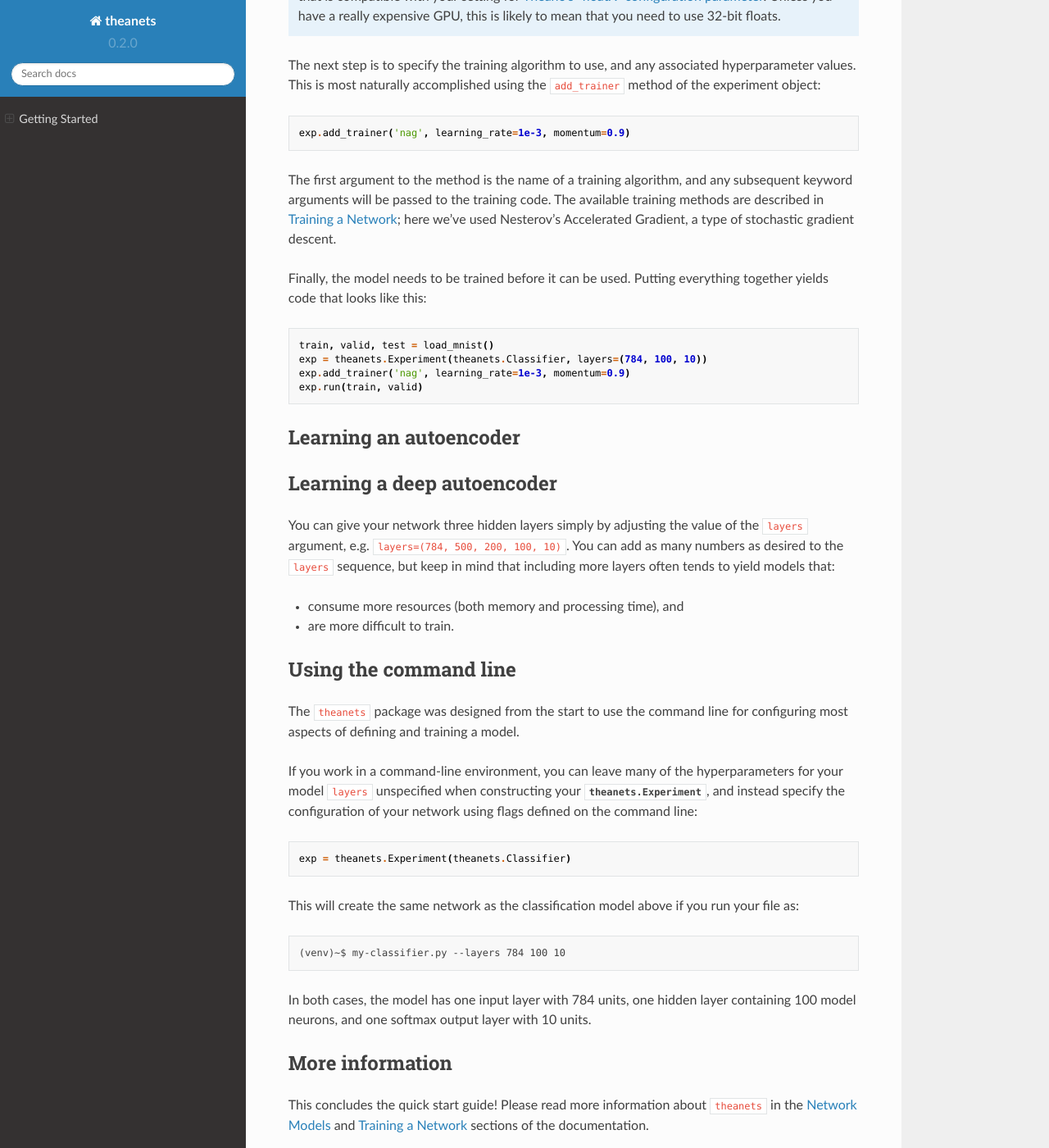
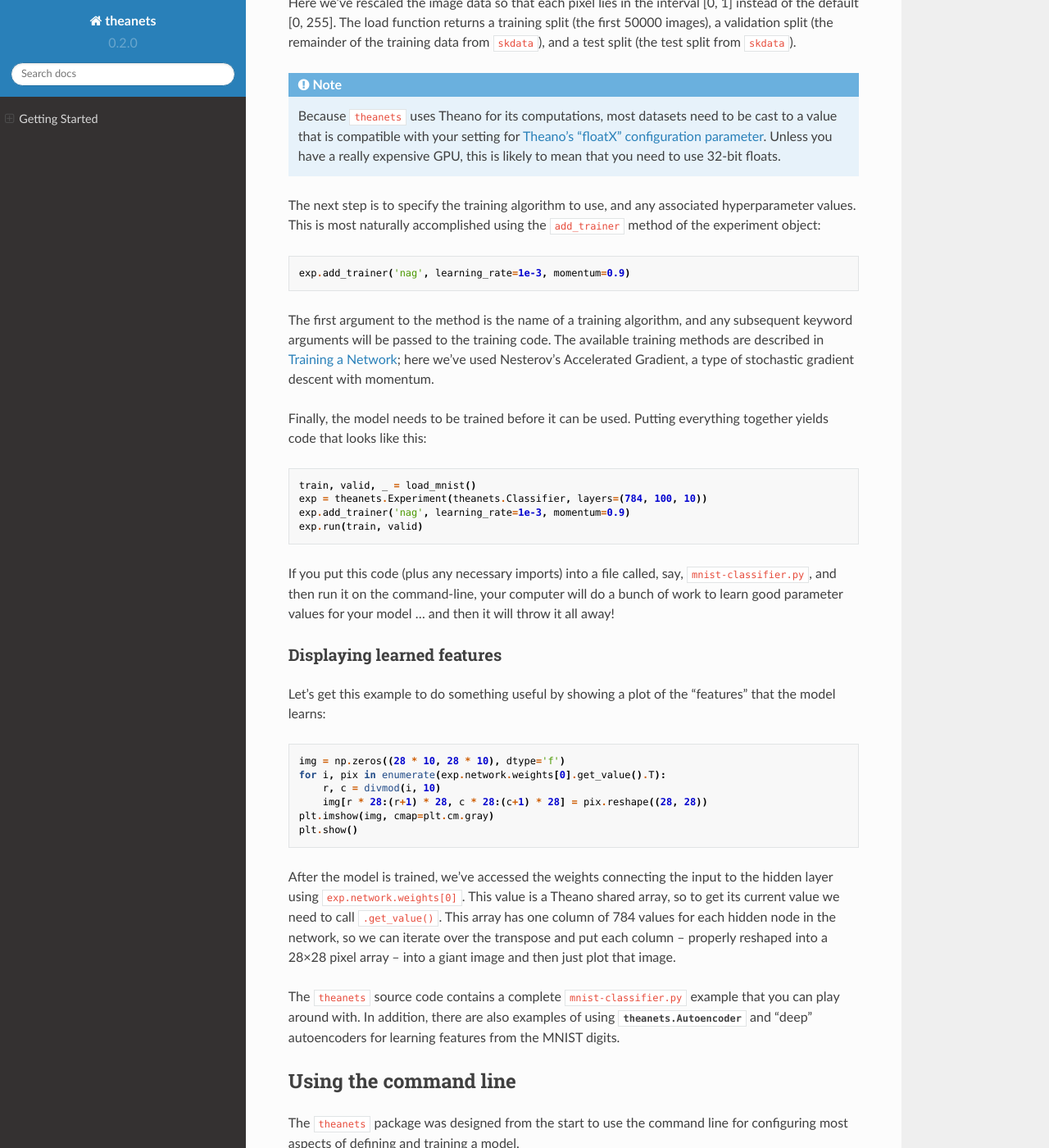
Before and after one commit to lmjohns3/theanets, a Sphinx documentation site: the page built from docs/quickstart.rst, in a window 1280 px wide and 1400 px high, scrolled down 4506 px. Shown: the whole window at 82% size. Built offline with Sphinx 7.4.7 and the Read the Docs theme 2.0.0, drawn with Linux system fonts in a browser that asks for light colours; some of the changed text lies outside the part shown.

Commit message:
Update docs!

```diff
--- a/docs/index.rst
+++ b/docs/index.rst
@@ -8,8 +8,6 @@ Theanets Documentation
 * :ref:`qs-setup`
 * :ref:`qs-overview`
 * :ref:`qs-classifier`
-* :ref:`qs-autoencoder`
-* :ref:`qs-deepautoencoder`
 * :ref:`qs-cli`
 
 :doc:`models`
--- a/docs/quickstart.rst
+++ b/docs/quickstart.rst
@@ -26,13 +27,18 @@ easiest way to do this is by using ``pip``::
   pip install theanets
 
 This command will automatically install all of the dependencies for
-``theanets``, including ``numpy`` and ``Theano``.
+``theanets``, including ``numpy`` and ``theano``.
 
 To work through the documentation you should also install a couple of supporting
 packages::
 
   pip install skdata
   pip install matplotlib
+
+These will help you obtain the example dataset described below, and also help in
+making plots of various things.
+
+.. _qs-mnist:
 
 MNIST digits
 ------------
@@ -45,12 +51,13 @@ hand-written digits. Each MNIST digit is labeled with the correct digit class
 .. image:: http://www.heikohoffmann.de/htmlthesis/img679.gif
 
 Because the MNIST digits are high-dimensional pixel arrays, they are useful for
-testing out models of unsupervised learning like autoencoders. But because the
-MNIST digits are also labeled, they are useful for testing out models of
+evaluating models of unsupervised learning like autoencoders. But because the
+MNIST digits are also labeled, they are also useful for evaluating models of
 supervised learning like classifiers. We'll address both of these tasks as
 examples in this document.
 
-For now, you can look at a few of the digits by plotting them::
+For now, you can look at a few of the digits in the image above, or by plotting
+them on your computer::
 
   import matplotlib.pyplot as plt
   import numpy.random as rng
@@ -96,8 +103,8 @@ your part. You will typically define a model by creating an experiment with a
 number of *hyperparameters* that define the specific behavior of your model. The
 skeleton of your code will usually look something like this::
 
-  # some imports -- we will leave these out of
-  # subsequent code blocks.
+  # some imports -- we will omit these
+  # from subsequent code blocks.
   import matplotlib.pyplot as plt
   import skdata.mnist
   import theanets
@@ -109,8 +116,10 @@ skeleton of your code will usually look something like this::
       hyperparam2=value2,
       ...)
 
+  # add an optimization algorithm to learn model parameters.
+  exp.add_trainer(...)
+
   # train the model.
-  exp.add_trainer(...)
   exp.run(training_data, validation_data)
 
   # use the trained model.
@@ -128,12 +137,14 @@ Several broad classes of models are pre-defined in ``theanets``:
   attempting to produce a `one-hot`_ output, a regressor attempts to produce
   some continuous-valued target vector for each input.
 
+.. _one-hot: http://en.wikipedia.org/wiki/One-hot
+
+:doc:`models` contains detailed documentation about each of the types of models
+implemented in ``theanets``.
+
 It's also pretty simple to create custom models using ``theanets``, but this is
 not needed to get started. Please see :ref:`hacking-extending` for more
-information about extending the existing models. :doc:`models` contains detailed
-documentation about each of the types of models implemented in ``theanets``.
-
-.. _one-hot: http://en.wikipedia.org/wiki/One-hot
+information about extending the existing models.
 
 .. _qs-classifier:
 
@@ -166,18 +177,17 @@ So the first hyperparameter that you'll need to set is ``layers``, which
 specifies the number and size of each layer in your network. For this example,
 the size of the MNIST images (784) determines the number of input nodes you
 need, and the number of digit classes (10) determines the output. For now, we'll
-focus on models with just one hidden layer, so you need to choose a value for
-the number of hidden nodes. Let's just choose a nice round number like 100 and
-see what happens::
+focus on models with just one hidden layer, so you only need to choose a value
+for the number of hidden nodes. Let's just choose a nice round number like 100
+and see what happens::
 
   exp = theanets.Experiment(
       theanets.Classifier,
       layers=(784, 100, 10))
 
-This is already close to a model that can be trained up and used. In this
-example, the classifier network will have one input layer containing 784
-neurons, one hidden layer containing 100 neurons, and one softmax output layer
-containing 10 neurons.
+This is all you need to do to define a classifier model that can be trained up
+and used. There are many more hyperparameters available, but for now we'll stick
+with the defaults for most of them.
 
 Training the classifier
 -----------------------
@@ -200,6 +210,7 @@ pretty straightforward::
       mnist = skdata.mnist.dataset.MNIST()
       mnist.meta  # trigger download if needed.
       def arr(n, dtype):
+          # convert an array to the proper shape and dtype
           arr = mnist.arrays[n]
           return arr.reshape((len(arr), -1)).astype(dtype)
       train_images = arr('train_images', 'f') / 255.
@@ -233,33 +244,45 @@ hyperparameter values. This is most naturally accomplished using the
 The first argument to the method is the name of a training algorithm, and any
 subsequent keyword arguments will be passed to the training code. The available
 training methods are described in :doc:`trainers`; here we've used Nesterov's
-Accelerated Gradient, a type of stochastic gradient descent.
+Accelerated Gradient, a type of stochastic gradient descent with momentum.
 
 Finally, the model needs to be trained before it can be used. Putting everything
 together yields code that looks like this::
 
-  train, valid, test = load_mnist()
+  train, valid, _ = load_mnist()
   exp = theanets.Experiment(theanets.Classifier, layers=(784, 100, 10))
   exp.add_trainer('nag', learning_rate=1e-3, momentum=0.9)
   exp.run(train, valid)
 
-.. _qs-autoencoder:
+If you put this code (plus any necessary imports) into a file called, say,
+``mnist-classifier.py``, and then run it on the command-line, your computer will
+do a bunch of work to learn good parameter values for your model ... and then it
+will throw it all away!
 
-Learning an autoencoder
-=======================
+Displaying learned features
+---------------------------
 
-.. _qs-deepautoencoder:
+Let's get this example to do something useful by showing a plot of the
+"features" that the model learns::
 
-Learning a deep autoencoder
-===========================
+  img = np.zeros((28 * 10, 28 * 10), dtype='f')
+  for i, pix in enumerate(exp.network.weights[0].get_value().T):
+      r, c = divmod(i, 10)
+      img[r * 28:(r+1) * 28, c * 28:(c+1) * 28] = pix.reshape((28, 28))
+  plt.imshow(img, cmap=plt.cm.gray)
+  plt.show()
 
-You can give your network three hidden layers simply by adjusting the value of
-the ``layers`` argument, e.g. ``layers=(784, 500, 200, 100, 10)``. You can add
-as many numbers as desired to the ``layers`` sequence, but keep in mind that
-including more layers often tends to yield models that:
+After the model is trained, we've accessed the weights connecting the input to
+the hidden layer using ``exp.network.weights[0]``. This value is a Theano shared
+array, so to get its current value we need to call ``.get_value()``. This array
+has one column of 784 values for each hidden node in the network, so we can
+iterate over the transpose and put each column -- properly reshaped into a 28×28
+pixel array -- into a giant image and then just plot that image.
 
-- consume more resources (both memory and processing time), and
-- are more difficult to train.
+The ``theanets`` source code contains a complete ``mnist-classifier.py`` example
+that you can play around with. In addition, there are also examples of using
+:class:`theanets.Autoencoder` and "deep" autoencoders for learning features from
+the MNIST digits.
 
 .. _qs-cli:
 
@@ -279,7 +302,7 @@ network using flags defined on the command line::
 This will create the same network as the classification model above if you run
 your file as::
 
-    (venv)~$ my-classifier.py --layers 784 100 10
+    (venv)~$ mnist-classifier.py --layers 784 100 10
 
 In both cases, the model has one input layer with 784 units, one hidden layer
 containing 100 model neurons, and one softmax output layer with 10 units.
```
Also changed, not shown: other parts of docs/quickstart.rst (+5 -4 lines), docs/models.rst (+83 -25 lines).
